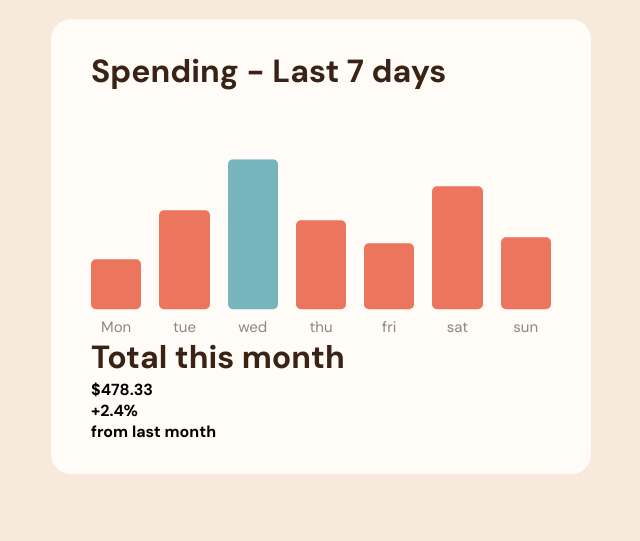
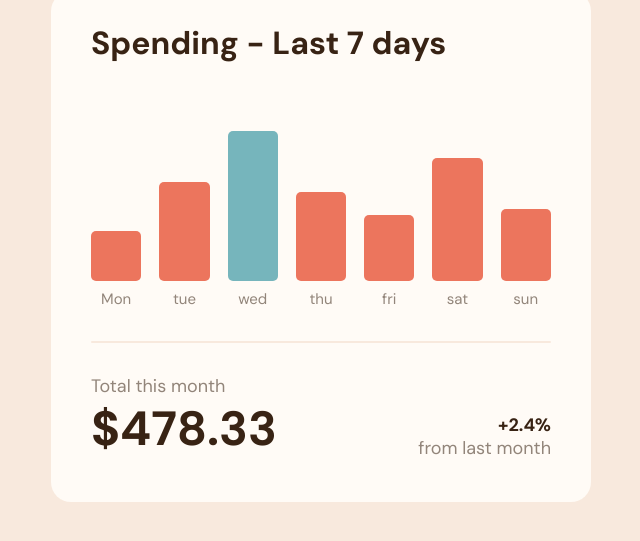
Before and after one commit to buness/expenses-chart-component, a plain HTML site: page index.html in a window 1280 px wide. Shown: the part 233-774 px from the top of the page, without its empty margins (319-959 px from the left). Drawn offline with Linux system fonts and the light colour scheme.

Commit message:
create card footer style

```diff
--- a/main.css
+++ b/main.css
@@ -54,7 +54,7 @@ main header img {
 main section {
 	background-color: var(--white);
 	border-radius: 1.25rem;
-	padding: 2rem 2.5rem;
+	padding: 2rem 2.5rem 2.563rem;
 	margin-top: 1.5rem;
 }
 main section h3 {
@@ -120,5 +120,42 @@ main section .chart .column h4 {
 	color: var(--md-brown);
 	font-size: 0.938rem;
 }
+main section .line {
+	height: 0.125rem;
+	border-radius: 1rem;
+	background-color: var(--cream);
+	margin: 2rem 0;
+}
+main section footer h3 {
+	color: var(--md-brown);
+	font-size: 1.125rem;
+	font-weight: 400;
+	line-height: 1.3022;
+}
+main section footer div {
+	overflow: hidden;
+	height: 3.905rem;
+}
+main section footer .amount {
+	float: left;
+	color: var(--dark-brown);
+	font-size: 3rem;
+	line-height: 1.302;
+}
+main section footer .diff {
+	float: right;
+	color: var(--dark-brown);
+	font-size: 1.125rem;
+	line-height: 1.3022;
+	font-weight: 700;
+	text-align: right;
+	position: relative;
+	top: 100%;
+	transform: translateY(-100%);
+}
+main section footer .diff span {
+	color: var(--md-brown);
+	font-weight: 400;
+}
 
 /* [END] Expenses Component */
```
